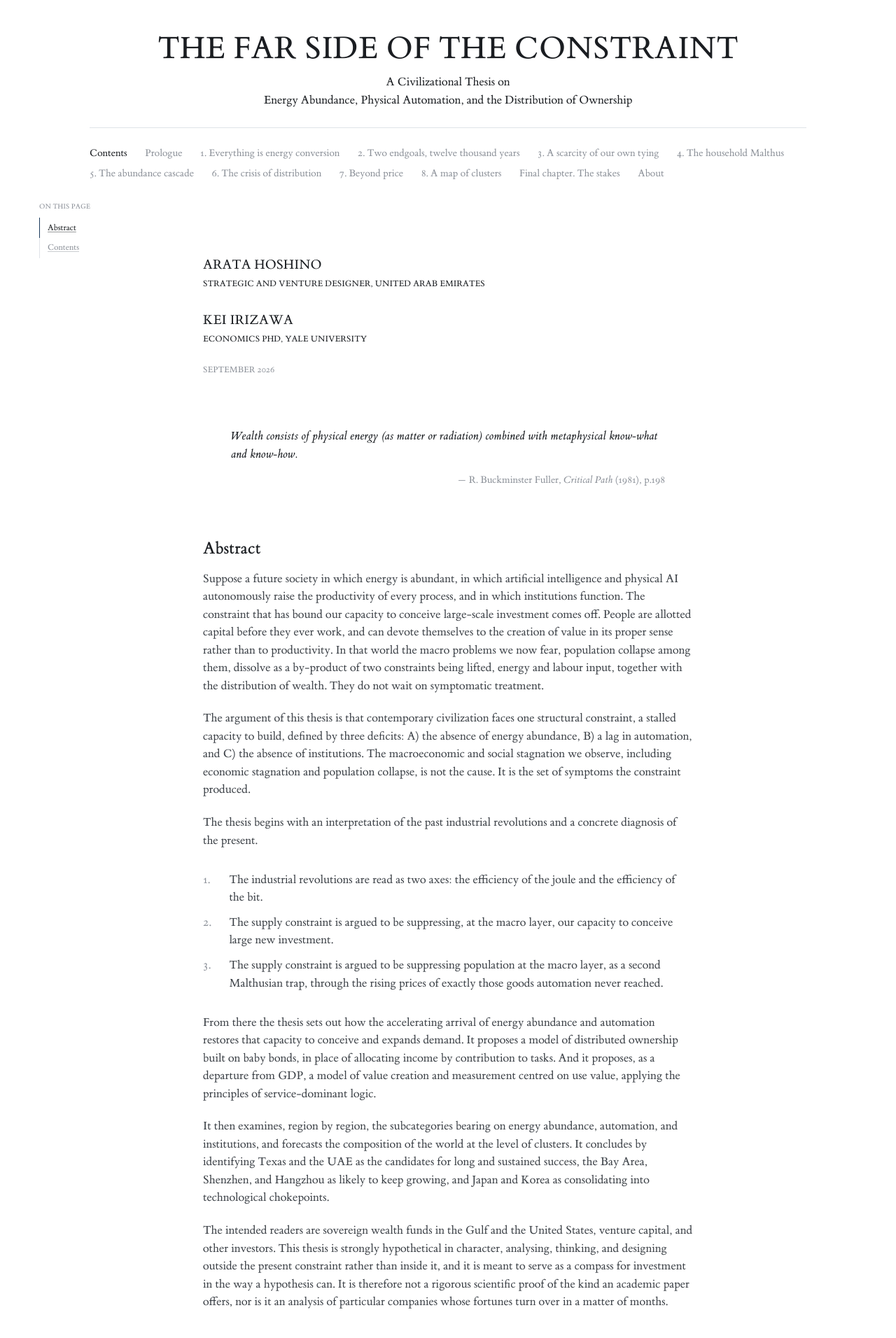
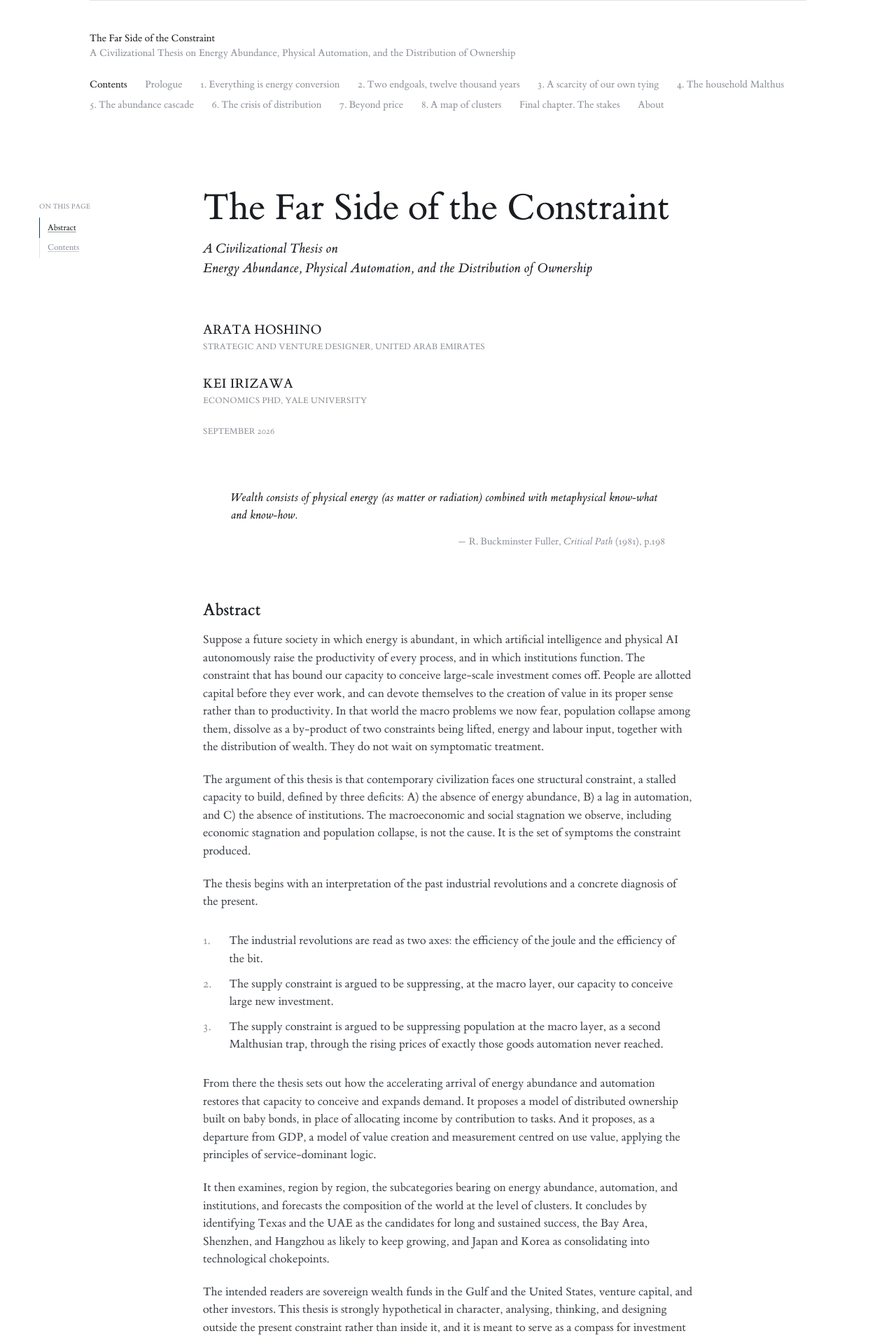
Before and after one commit to arata-hoshino/arata-hoshino.github.io, a Jekyll site: the page built from index.md, in a window 1280 px wide. Shown: the top 1912 px of the page at 70% size. Built offline with Jekyll 4.4.1, drawn with Linux system fonts in a browser that asks for light colours.

Commit message:
Retire the masthead, and set the title on the page itself
The page now opens on a rule, under which the title and its subtitle run
at the size of the navigation that follows them. The title proper is set
on the contents page, large and light, over an italic subtitle in ink and
then the two authors. The role line sits tight under each name, muted.

Co-Authored-By: Claude Opus 5 (1M context) <noreply@anthropic.com>

```diff
--- a/_config.yml
+++ b/_config.yml
@@ -1,5 +1,5 @@
 title: "The Far Side of the Constraint"
-subtitle: "A Civilizational Thesis on<br>Energy Abundance, Physical Automation, and the Distribution of Ownership"
+subtitle: "A Civilizational Thesis on Energy Abundance, Physical Automation, and the Distribution of Ownership"
 author: "Arata Hoshino"
 tagline: "Energy abundance, physical automation, and the distribution of ownership"
 description: "A thesis by Arata Hoshino on the one structural constraint behind stagnation, falling births, and artificial intelligence running into a wall of electricity."
--- a/_includes/runhead.html
+++ b/_includes/runhead.html
@@ -1,7 +1,7 @@
 {% comment %}
-  The masthead: the thesis title and its subtitle, centred, over a
-  hairline. The navigation sits under it; the author's name is set on the
-  contents page, over the dateline.
+  The running head: under a rule at the top of the page, the title of the
+  thesis and its subtitle, set at the size of the navigation that follows
+  them. The title page sets the title again, at its full size.
 {% endcomment %}
 
 <header class="runhead">
--- a/_layouts/home.html
+++ b/_layouts/home.html
@@ -3,15 +3,16 @@ layout: default
 ---
 
 {% comment %}
-  The title page of the thesis: masthead block, epigraph, then the front
-  matter itself — executive summary, abstract, and the table of contents,
-  all of which are written in index.md.
+  The title page of the thesis: the title and its subtitle, the authors,
+  the date, the epigraph, then the front matter itself — the abstract and
+  the table of contents, both written in index.md.
 {% endcomment %}
 
 <article class="page">
   <header class="titleblock">
     {% if page.heading %}<h1 class="page-title">{{ page.heading }}</h1>{% endif %}
-    {% if page.deck %}<p class="page-deck">{{ page.deck }}</p>{% endif %}
+    {% if page.subtitle %}<p class="page-subtitle">{{ page.subtitle }}</p>{% endif %}
+
     {% for author in page.authors %}
       <div class="author">
         <p class="author-name">{{ author.name }}</p>
--- a/assets/css/style.css
+++ b/assets/css/style.css
@@ -143,7 +143,6 @@ a:focus-visible {
    shape: small, letterspaced, and either muted (metadata) or navy
    (something the reader is meant to act on).                          */
 
-.runhead-brand,
 .eyebrow,
 .prose h3,
 .prose thead th,
@@ -175,31 +174,31 @@ main {
 }
 
 .runhead {
-  padding: clamp(1.75rem, 4vw, 2.75rem) 0 1.5em;
-  border-bottom: 1px solid var(--rule);
-  text-align: center;
+  padding: clamp(1.75rem, 4vw, 2.75rem) 0 0;
+  border-top: 1px solid var(--rule);
+}
+
+/* the running head is set at the size of the navigation below it */
+.runhead-brand,
+.runhead-subtitle {
+  font-size: 0.86em;
+  line-height: 1.45;
 }
 
 .runhead-brand {
   display: block;
-  max-width: 22em;      /* the title runs long: hold it to a few lines */
-  margin: 0 auto;
   color: var(--ink);
-  font-size: clamp(1.7rem, 4.2vw, 2.9rem);
-  line-height: 1.1;
   text-decoration: none;
 }
 
 .runhead-brand:hover,
 .runhead-brand:focus-visible {
-  color: var(--ink);
+  color: var(--navy);
 }
 
 .runhead-subtitle {
-  max-width: 46rem; /* wide enough for the second line to set unbroken */
-  margin: 0.6em auto 0;
-  color: var(--ink);
-  font-size: 1em;   /* the size the body is set at */
+  margin: 0;
+  color: var(--muted);
 }
 
 /* -------------------------------------------------------------- nav */
@@ -208,7 +207,7 @@ main {
   display: flex;
   flex-wrap: wrap;
   gap: 0.5em 1.75em;
-  padding: 1.8em 0 0;
+  padding: 1.6em 0 0;
   font-size: 0.86em;
 }
 
@@ -471,8 +470,8 @@ main {
 }
 
 .author-role {
-  margin: 0.3em 0 0;
-  color: var(--ink);
+  margin: 0.1em 0 0;
+  color: var(--muted);
   font-size: 0.74em;
 }
 
@@ -486,9 +485,28 @@ main {
   font-size: 0.74em;
 }
 
-/* the title is in the masthead, so the first author opens the page */
+/* the title page sets the title at full size, over an italic subtitle */
 .titleblock > *:first-child {
   margin-top: 0;
+}
+
+.titleblock .page-title {
+  margin-bottom: 0;
+  font-size: clamp(2.2rem, 5.4vw, 3.4rem);
+  font-weight: 400;   /* large and light: emphasis comes from size */
+}
+
+.page-subtitle {
+  margin: 0.7em 0 0;
+  color: var(--ink);
+  font-size: 1.15em;
+  font-style: italic;
+  line-height: 1.4;
+}
+
+/* the authors stand clear of the title above them */
+.titleblock .author:first-of-type {
+  margin-top: clamp(2.5rem, 6vw, 3.75rem);
 }
 
 /* The epigraph sits between the masthead and the body, held in from the
--- a/index.md
+++ b/index.md
@@ -1,6 +1,8 @@
 ---
 layout: home
 title: "The Far Side of the Constraint"
+heading: "The Far Side of the Constraint"
+subtitle: "A Civilizational Thesis on<br>Energy Abundance, Physical Automation, and the Distribution of Ownership"
 authors:
   - name: "Arata Hoshino"
     role: "Strategic and Venture Designer, United Arab Emirates"
```
